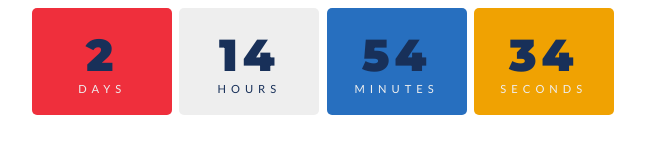
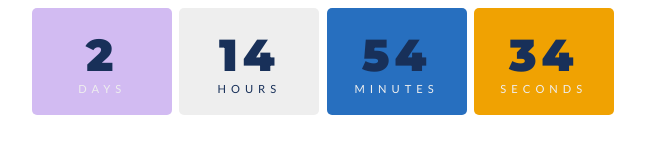
Before and after one commit to YEYOO1/mypage, a plain HTML site: page work.html in a window 1280 px wide. Shown: the whole page, without its empty margins (317-962 px from the left). Drawn offline with Linux system fonts and the light colour scheme.

Commit message:
Update work.html

```diff
--- a/work.html
+++ b/work.html
@@ -28,7 +28,7 @@ body{
 }
 
 .days {
-  background: #EF2F3C;
+  background: #D2BBF2;
 }
 
 .hours {
```
